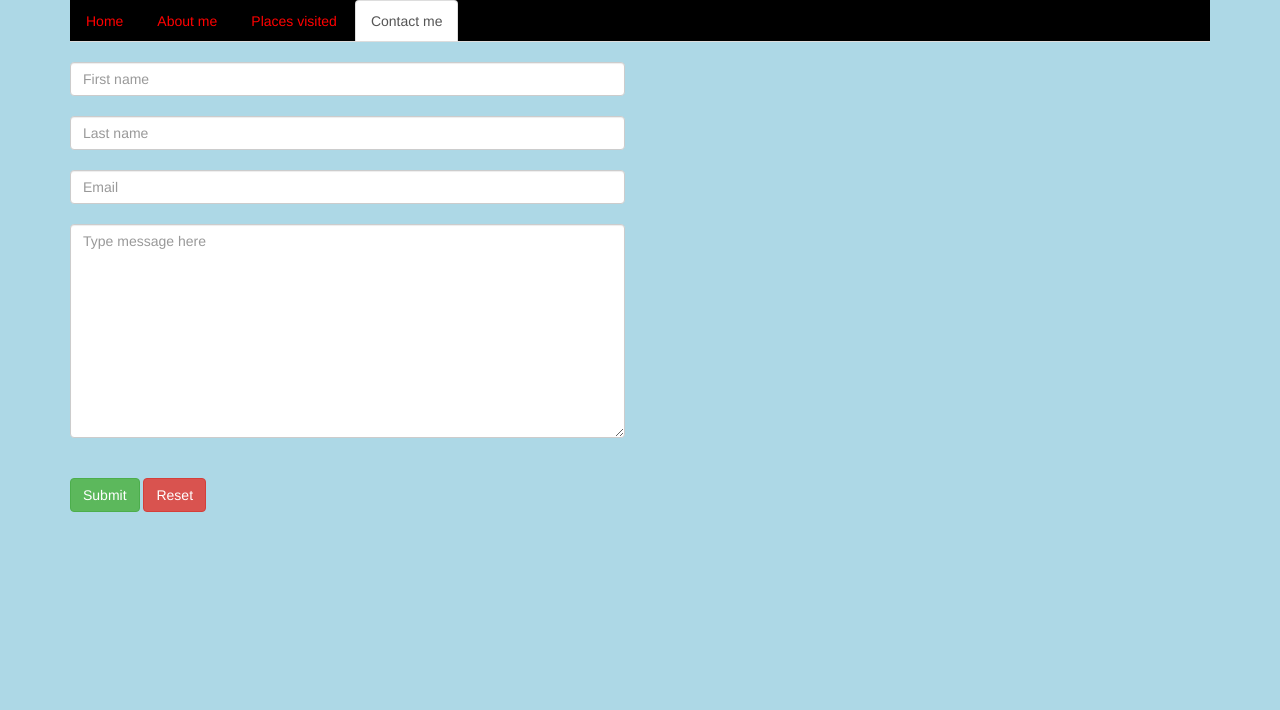
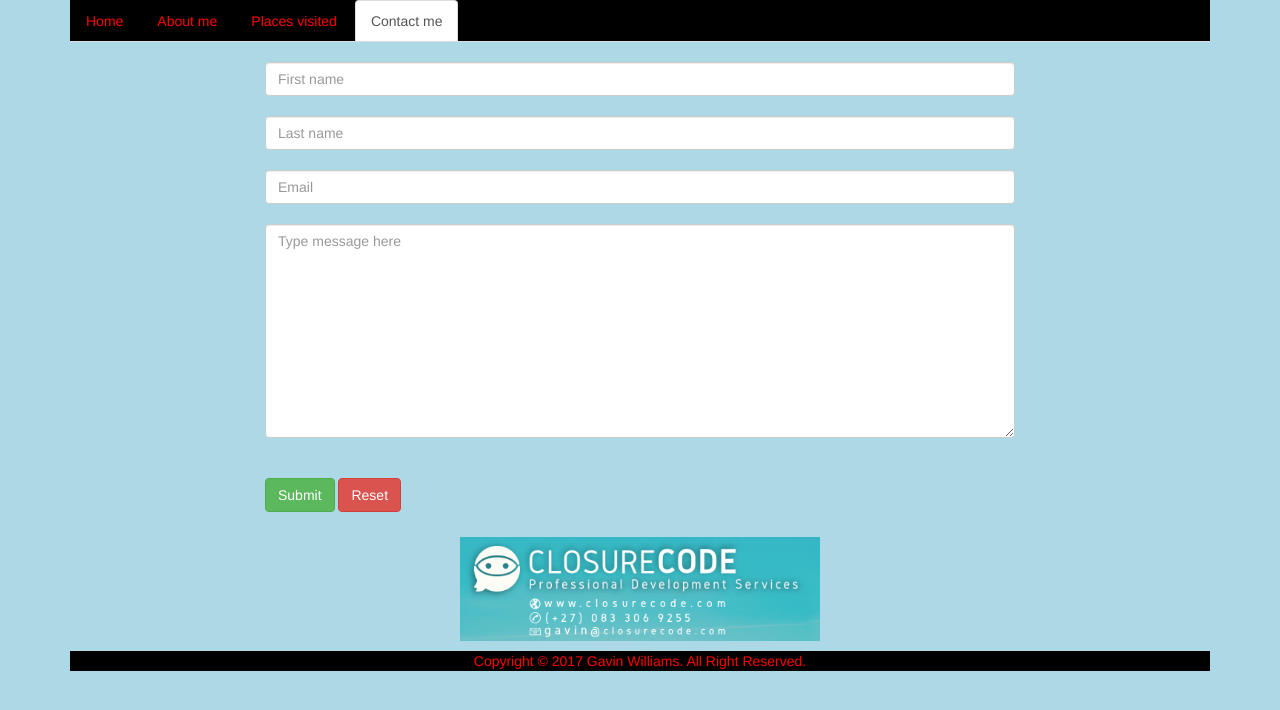
Before and after one commit to frofreak/frofreak.github.io, a plain HTML site: page contact.html in a window 1280 px wide. Drawn offline with nearby package versions, Linux system fonts and the light colour scheme.

Commit message:
Added footer and image

```diff
--- a/contact.html
+++ b/contact.html
@@ -18,7 +18,7 @@
       <li role="presentation" class="active"><a href="./contact.html">Contact me</a></li>
     </ul>
     <div class="row">
-      <div class="col-lg-6">
+      <div class="col-md-8 col-md-offset-2">
         <form>
           <div class="form-group"><br/>
             <input class="form-control" type="text" name="firstname" placeholder="First name">
@@ -35,5 +35,16 @@
         </form>
       </div>
     </div>
+    <div class="row">
+      <div class="col-md-4 col-md-offset-4">
+        <a href="./contact.html" title="Click Me">
+          <img class="img img-responsive" src="./email_signature_gavin.png" alt="email signature gavin">
+        </a>
+      </div>
+    </div>
+    <footer>
+          <p>Copyright &copy; 2017 Gavin Williams. All Right Reserved.</p>
+    </footer>
+  </div>
 </body>
 </html>
```
Lines whose indentation alone changed are shown as unchanged.
